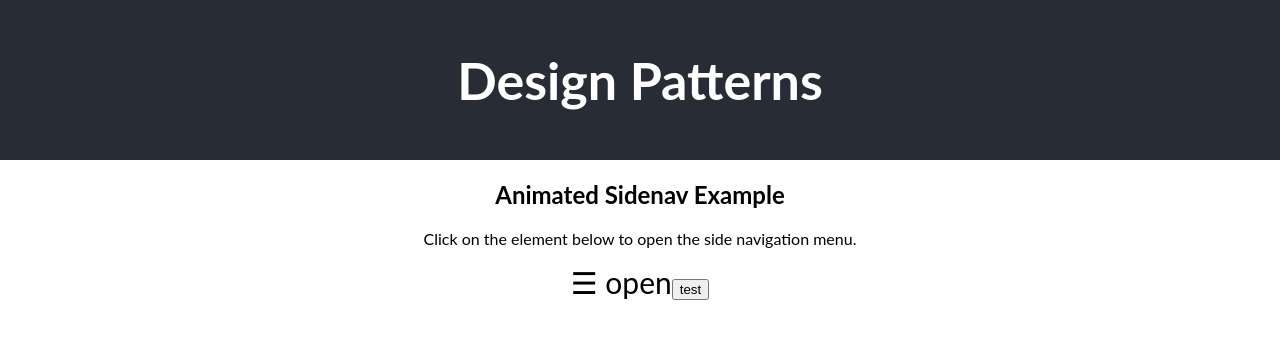
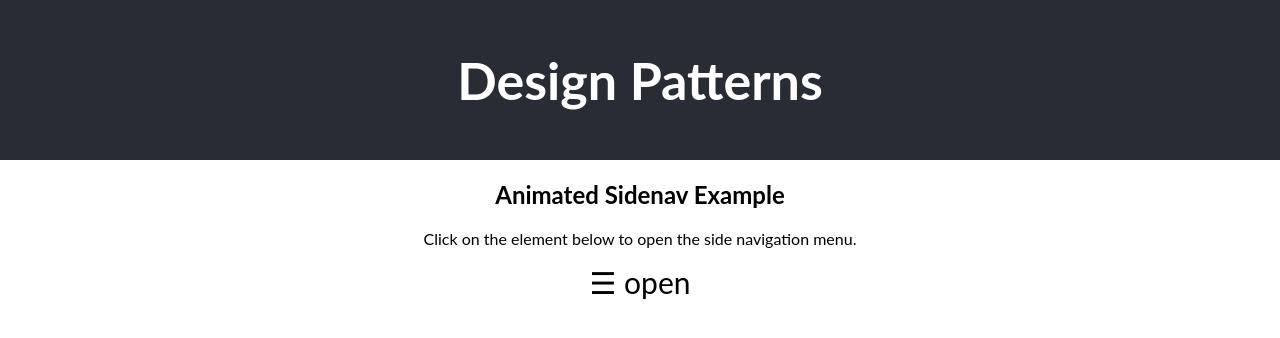
Before and after one commit to hygtfrde/design_patterns, a React (Create React App) app: page / in a window 1280 px wide. Shown: the top 338 px of the page. Built offline with nearby package versions, Linux system fonts and the light colour scheme.

Commit message:
bubble up

```diff
--- a/src/Design_Patterns/Menus/SideNavigation/SideNavigation.tsx
+++ b/src/Design_Patterns/Menus/SideNavigation/SideNavigation.tsx
@@ -61,15 +61,6 @@ const SideNavigation = () => {
         setIsOpen(prevState => false);
     }
 
-
-    const testClick = () => {
-        console.log('=============================')
-        console.log('isOpen ', isOpen)
-        console.log('sideNav.current ', sideNav.current)
-        console.log('shouldExecuteOutsideClick ', shouldExecuteOutsideClick)
-        console.log('=============================')
-    }
-
     return (
         <div>
             {
@@ -86,7 +77,6 @@ const SideNavigation = () => {
             <h2>Animated Sidenav Example</h2>
             <p>Click on the element below to open the side navigation menu.</p>
             <span style={{fontSize: '30px', cursor: 'pointer'}} onClick={()=>hotOpenNav()}>&#9776; open</span>
-            <button onClick={testClick}>test</button>
         </div>
     )
 }
```
